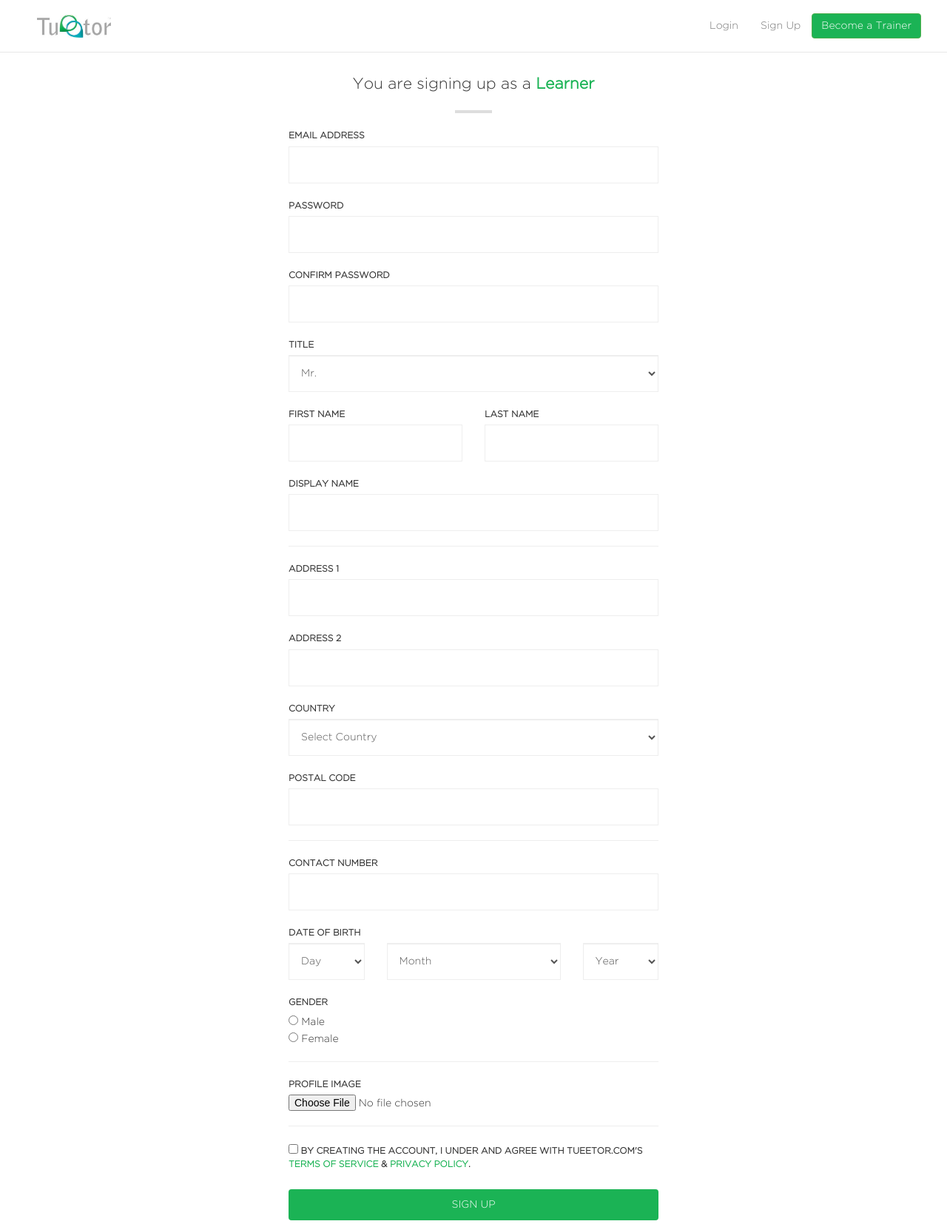
After one commit to jessdesigntan/tueetor, a PHP site: page /learnerSignup.php in a window 1280 px wide. The commit adds this page. Shown: the whole page at 74% size. Run offline with PHP 8.4, Linux system fonts and the light colour scheme; some libraries are stand-ins or nearby versions.

Commit message:
sign up pages

```diff
--- a/controllers/template.php
+++ b/controllers/template.php
@@ -56,7 +56,7 @@ function navbar() {
         <span class="icon-bar"></span>
         <span class="icon-bar"></span>
       </button>
-      <a class="navbar-brand" href="#"><img src="images/logo.jpg" width="70"></a>
+      <a class="navbar-brand" href="index.php"><img src="images/logo.jpg" width="100"></a>
     </div>
 
     <!-- Collect the nav links, forms, and other content for toggling -->
@@ -68,14 +68,16 @@ function navbar() {
         <button type="submit" class="btn btn-default">Submit</button>
       </form>-->
       <ul class="nav navbar-nav navbar-right">
-        <li><a href="#">Login</a></li>
-        <li><a href="#">Sign Up</a></li>
+        <li><a data-toggle="modal" data-target="#loginModal">Login</a></li>
+        <li><a data-toggle="modal" data-target="#signupModal">Sign Up</a></li>
         <button type="button" class="btn btn-success navbar-btn">Become a Trainer</button>
       </ul>
     </div><!-- /.navbar-collapse -->
   </div><!-- /.container-fluid -->
 </nav>
 <?php
+  loginModal();
+  signupModal();
 }
 
 function trainerCard() {
@@ -84,7 +86,7 @@ function trainerCard() {
     <a href="#">
       <img class="profile-img" src="images/profile.jpg">
       <h1>Kourtney Seah</h1>
-      <h2>Tutor</h2>
+      <h2>Trainer</h2>
     </a>
     <div class="review">
       <div>
@@ -104,7 +106,7 @@ function trainerCard() {
       <span class="label label-default">Biology</span>
     </div>
     <div class="btn">
-      <a class="line-btn line-btn-green">View Profile</a>
+      <a href="profile.php" class="line-btn line-btn-green">View Profile</a>
     </div>
   </div><!-- end of card -->
 <?php
@@ -161,4 +163,137 @@ function footer() {
   </div>
 <?php
 }
+
+function listingCard($ratings) {
 ?>
+<div class="listing-card">
+  <div class="listing-header">
+    <div class="left">
+      <a href="profile.php">
+        <img src="images/profile.jpg">
+        <span class="name">Kourtney Seah
+      </a>
+      <p class="type">Trainer</p>
+      <?php if ($ratings != 0) { ?>
+        <p class="review"><?=$ratings;?>/5 Stars</p>
+      <?php } else { ?>
+        <p class="review" style="color:#999;">unrated</p>
+      <?php } ?>
+    </div>
+    <div class="right">
+      <a class="btn btn-default">
+        <span class="glyphicon glyphicon-map-marker"></span>
+      </a>
+      <a class="primary-btn">Message</a>
+    </div>
+  </div><!-- ./listing-header -->
+  <div class="listing-table">
+    <table class="table table-responsive table-hover">
+      <thead>
+        <tr>
+          <th>Subject</th>
+          <th>Level</th>
+          <th>Per Session</th>
+          <th>Per Month</th>
+        </tr>
+      </thead>
+      <tr>
+        <td>Additional Mathematics</td>
+        <td>Secondary</td>
+        <td>50</td>
+        <td>120</td>
+      </tr>
+      <tr>
+        <td>Additional Mathematics</td>
+        <td>Secondary</td>
+        <td>50</td>
+        <td>120</td>
+      </tr>
+      <tr>
+        <td>Additional Mathematics</td>
+        <td>Secondary</td>
+        <td>50</td>
+        <td>120</td>
+      </tr>
+      <tr>
+        <td>Additional Mathematics</td>
+        <td>Secondary</td>
+        <td>50</td>
+        <td>120</td>
+      </tr>
+      <tr>
+        <td>Additional Mathematics</td>
+        <td>Secondary</td>
+        <td>50</td>
+        <td>120</td>
+      </tr>
+      <tr>
+        <td>Additional Mathematics</td>
+        <td>Secondary</td>
+        <td>50</td>
+        <td>120</td>
+      </tr>
+
+    </table>
+  </div>
+</div>
+<?php
+}
+
+function loginModal() {
+?>
+<div class="modal fade loginModal" tabindex="-1" role="dialog" id="loginModal">
+  <div class="modal-dialog" role="document">
+    <div class="modal-content">
+      <div class="modal-header">
+        <button type="button" class="close" data-dismiss="modal" aria-label="Close"><span aria-hidden="true">&times;</span></button>
+      </div>
+      <div class="modal-body">
+        <img src="images/logo.jpg" width="200">
+        <h1>Welcome back!</h1>
+        <form action="index.php" class="form-style">
+          <div>
+            <label>Email Address</label>
+            <input type="text" class="form-control">
+          </div>
+          <div>
+            <label>Password</label>
+            <input type="password" class="form-control">
+          </div>
+          <a class="link">Forgot Password?</a>
+          <label><input type="checkbox"> Remember me</label>
+          <button type="submit" class="btn primary-btn">Login</button>
+        </form>
+      </div>
+      <div class="modal-footer text-center">
+        <a data-dismiss="modal" data-toggle="modal" data-target="#signupModal" class="link">No account yet? Sign up here.</a>
+      </div>
+    </div><!-- /.modal-content -->
+  </div><!-- /.modal-dialog -->
+</div><!-- /.modal -->
+<?php
+}
+
+function signupModal() {
+?>
+<div class="modal fade loginModal" tabindex="-1" role="dialog" id="signupModal">
+  <div class="modal-dialog" role="document">
+    <div class="modal-content">
+      <div class="modal-header">
+        <button type="button" class="close" data-dismiss="modal" aria-label="Close"><span aria-hidden="true">&times;</span></button>
+      </div>
+      <div class="modal-body">
+        <img src="images/logo.jpg" width="200">
+        <h1>Sign up</h1>
+        <div class="signup-btns">
+          <a href="learnerSignup.php" class="t-btn primary-btn btn-block">As learner</a>
+          <p>or</p>
+          <a href="trainerSignup.php" class="t-btn secondary-btn btn-block">As trainer</a>
+        </div>
+      </div>
+    </div><!-- /.modal-content -->
+  </div><!-- /.modal-dialog -->
+</div><!-- /.modal -->
+<?php
+}
+?>
--- a/css/style.css
+++ b/css/style.css
@@ -34,6 +34,10 @@ body {
   background-color: white;
 }
 
+.navbar-default .navbar-brand {
+  margin-top: -5px;
+}
+
 .navbar {
   margin-bottom: 0;
 }
@@ -45,6 +49,18 @@ body {
 .navbar > div {
   max-width: 1200px;
   margin: 0 auto;
+}
+
+
+.page-container {
+  max-width: 1200px;
+  margin: 30px auto;
+}
+
+@media only screen and (max-width: 767px) {
+  .page-container {
+    padding: 15px;
+  }
 }
 
 .main-banner-bg {
@@ -528,7 +544,6 @@ a:hover {
 }
 
 input {
-  border: none !important;
   -webkit-box-shadow: none !important;
   -moz-box-shadow: none !important;
   box-shadow: none !important;
@@ -648,3 +726,281 @@ input {
     display: none !important;
   }
 }
+
+.filter-option {
+  border-bottom: 1px solid #eee;
+}
+
+.filter-option select {
+  border: 1px solid #ccc;
+  height: 34px;
+  font-size: 12px;
+  text-transform: capitalize;
+}
+
+
+.lightbg {
+  background-color: #f9f9f9;
+}
+
+a.listing-card:hover {
+  transition: all 0.3s ease 0s;
+  opacity: 0.8;
+}
+
+.listing {
+  padding: 20px;
+}
+
+.listing h4 {
+  color: #aaa;
+  text-transform: uppercase;
+  font-size: 12px;
+  text-align: center;
+  padding: 10px 0;
+}
+
+.listing-card {
+  display: table;
+  width: 100%;
+  border: 1px solid #eee;
+  margin-bottom: 40px;
+}
+
+.listing-card .primary-btn {
+  background-color: var(--primary-color);
+  color: white;
+  padding: 8px 10px;
+  text-transform: uppercase;
+  display: inline-block;
+  font-size: 12px;
+  margin-top: 10px;
+  font-family: 'Gotham Medium', sans-serif;
+}
+
+.listing-header {
+  padding: 10px;
+  display: table;
+  width: 100%;
+  border-bottom: 1px solid #eee;
+}
+
+.listing-header > .left {
+  float: left;
+  display: table;
+}
+
+.listing-header > .right {
+  float: right;
+  display: table;
+}
+
+.listing-header > .right > * {
+  margin-right: 10px;
+}
+
+.listing-header .btn {
+  border-radius: 0;
+  color: var(--secondary-color);
+  border: 1px solid var(--secondary-color);
+}
+
+.listing-header > .right > p {
+  display: table-cell;
+}
+
+.listing-header > .left > * {
+  display: table-cell;
+  vertical-align: middle;
+}
+
+.listing-header img {
+  width: 50px;
+  border-radius: 50%;
+}
+
+.listing-header > .left > * {
+  padding: 0 10px;
+}
+
+.listing-header > .left > *:first-child {
+  padding-right: 0;
+}
+
+thead {
+  color: #aaa;
+  text-transform: uppercase;
+  letter-spacing: 1px;
+  font-size: 11px;
+  font-family: "Gotham Medium";
+}
+
+.table-bordered > thead > tr > th {
+  border-bottom: 0;
+}
+
+.listing-table {
+  max-height: 200px;
+  overflow: scroll;
+}
+
+.listing-table table{
+  margin-bottom: 0px;
+}
+
+.listing-header .name {
+  text-transform: uppercase;
+  font-size: 12px;
+  font-family: "Gotham Medium";
+}
+
+.listing-header .type {
+  color: var(--primary-color);
+  text-transform: uppercase;
+  font-size: 12px;
+  font-family: "Gotham Medium";
+}
+
+.listing-header .review {
+  color: var(--secondary-color);
+  text-transform: uppercase;
+  font-size: 12px;
+  font-family: "Gotham Medium";
+}
+
+.modal-body img {
+  margin: 0 auto;
+  display: block;
+}
+
+.modal-body h1 {
+  margin: 20px auto;
+  text-align: center;
+  font-size: 20px;
+  color: var(--primary-color);
+  text-transform: uppercase;
+}
+
+.modal-body h1::after {
+  content: '';
+  width: 50px;
+  margin: 20px auto;
+  border: 1px solid #aaa;
+  display: block;
+}
+
+.modal-header {
+  border-bottom: 0;
+}
+
+.form-style input[type="text"], .form-style input[type="password"], .form-style select {
+  border: 1px solid #eee;
+  height: 50px;
+  border-radius: 0;
+}
+
+.form-style label {
+  font-size: 12px;
+  text-transform: uppercase;
+}
+
+.form-style > * {
+  margin-bottom: 20px;
+  display: block;
+}
+
+.form-style .primary-btn {
+  background-color: var(--primary-color);
+  color: white;
+  padding: 10px;
+  text-transform: uppercase;
+  margin: 5px 0;
+  display: inline-block;
+  min-width: 100px;
+}
+
+.modal-body {
+}
+
+.modal-footer {
+  text-align: inherit;
+}
+
+.loginModal .link {
+  color: var(--primary-color);
+  font-size: 12px;
+}
+
+.t-btn {
+  color: white;
+  padding: 10px;
+  text-transform: uppercase;
+  margin: 5px 0;
+  display: inline-block;
+  min-width: 100px;
+  text-align: center;
+}
+
+.t-btn:hover {
+  color: white;
+}
+
+.t-btn.primary-btn {
+  background-color: var(--primary-color);
+}
+
+.t-btn.secondary-btn {
+  background-color: var(--secondary-color);
+}
+
+.signup-btns p {
+  margin: 10px auto;
+  color: #999;
+  display: block;
+  text-align: center;
+  text-transform: uppercase;
+}
+
+.profile-block {
+  display: block;
+  border: 1px solid #eee;
+  background-color: white;
+}
+
+.profile-block > * {
+  padding: 10px 15px;
+}
+
+.profile-block .title {
+  border-bottom: 1px solid #eee;
+}
+
+.profile-block .profile-img {
+  border-radius: 50%;
+}
+
+.profile-block .user {
+  display: table;
+}
+
+.profile-block .user > * {
+  display: table-cell;
+  vertical-align: middle;
+}
+
+.register-container {
+  max-width: 500px;
+  margin-left: 0 auto;
+}
+
+.register-container > p:first-child {
+  text-align: center;
+}
+
+.register-container > p:first-child::after {
+  width: 50px;
+  content: '';
+  display: block;
+  margin: 20px auto;
+  border: 2px solid #ddd;
+}
--- /dev/null
+++ b/learnerSignup.php
@@ -0,0 +1,117 @@
+<?php include("controllers/template.php"); ?>
+
+<!DOCTYPE html>
+<html lang="en">
+  <?php head("Tueetor - Learner Sign up"); ?>
+  <body>
+    <?php navbar(); ?>
+    <div class="page-container register-container">
+      <p class="lead">You are signing up as a <strong><span class="primary-color">Learner</span></strong></p>
+
+      <form action="index.php" class="form-style">
+        <div>
+          <label>Email Address</label>
+          <input type="text" class="form-control">
+        </div>
+
+        <div>
+          <label>Password</label>
+          <input type="password" class="form-control">
+        </div>
+
+        <div>
+          <label>Confirm Password</label>
+          <input type="password" class="form-control">
+        </div>
+
+        <div>
+          <label>Title</label>
+          <select class="form-control">
+            <option>Mr.</option>
+          </select>
+        </div>
+
+        <div class="row">
+          <div class="col-sm-6">
+            <label>First Name</label>
+            <input type="text" class="form-control">
+          </div>
+          <div class="col-sm-6">
+            <label>Last Name</label>
+            <input type="text" class="form-control">
+          </div>
+        </div>
+
+        <div>
+          <label>Display Name</label>
+          <input type="text" class="form-control">
+        </div>
+        <hr/>
+        <div>
+          <label>Address 1</label>
+          <input type="text" class="form-control">
+        </div>
+
+        <div>
+          <label>Address 2</label>
+          <input type="text" class="form-control">
+        </div>
+
+        <div>
+          <label>Country</label>
+          <select class="form-control">
+            <option>Select Country</option>
+            <option>Singapore</option>
+          </select>
+        </div>
+
+        <div>
+          <label>Postal Code</label>
+          <input type="text" class="form-control">
+        </div>
+        <hr/>
+        <div>
+          <label>Contact Number</label>
+          <input type="text" class="form-control">
+        </div>
+
+        <div class="row">
+          <div class="col-sm-12">
+            <label>Date of Birth</label>
+          </div>
+          <div class="col-sm-3">
+            <select class="form-control">
+              <option>Day</option>
+            </select>
+          </div>
+          <div class="col-sm-6">
+            <select class="form-control">
+              <option>Month</option>
+            </select>
+          </div>
+          <div class="col-sm-3">
+            <select class="form-control">
+              <option>Year</option>
+            </select>
+          </div>
+        </div>
+
+        <div>
+          <label>Gender</label><br/>
+          <input type="radio" name="gender"> Male<br/>
+          <input type="radio" name="gender"> Female
+        </div>
+        <hr/>
+        <div>
+          <label>Profile Image</label>
+          <input type="file">
+        </div>
+        <hr/>
+        <label><input type="checkbox"> By creating the account, I under and agree with Tueetor.com's <a href="#" class="primary-color">Terms of Service</a> & <a href="#" class="primary-color">Privacy Policy</a>.</label>
+
+        <button type="submit" class="btn primary-btn btn-block">Sign Up</button>
+      </form>
+    </div>
+  </body>
+
+</html>
```
Also changed, not shown: other parts of css/style.css (+65 -2 lines), index.php (+25 -25 lines), profile.php (added, +26 -0 lines), README.md.
